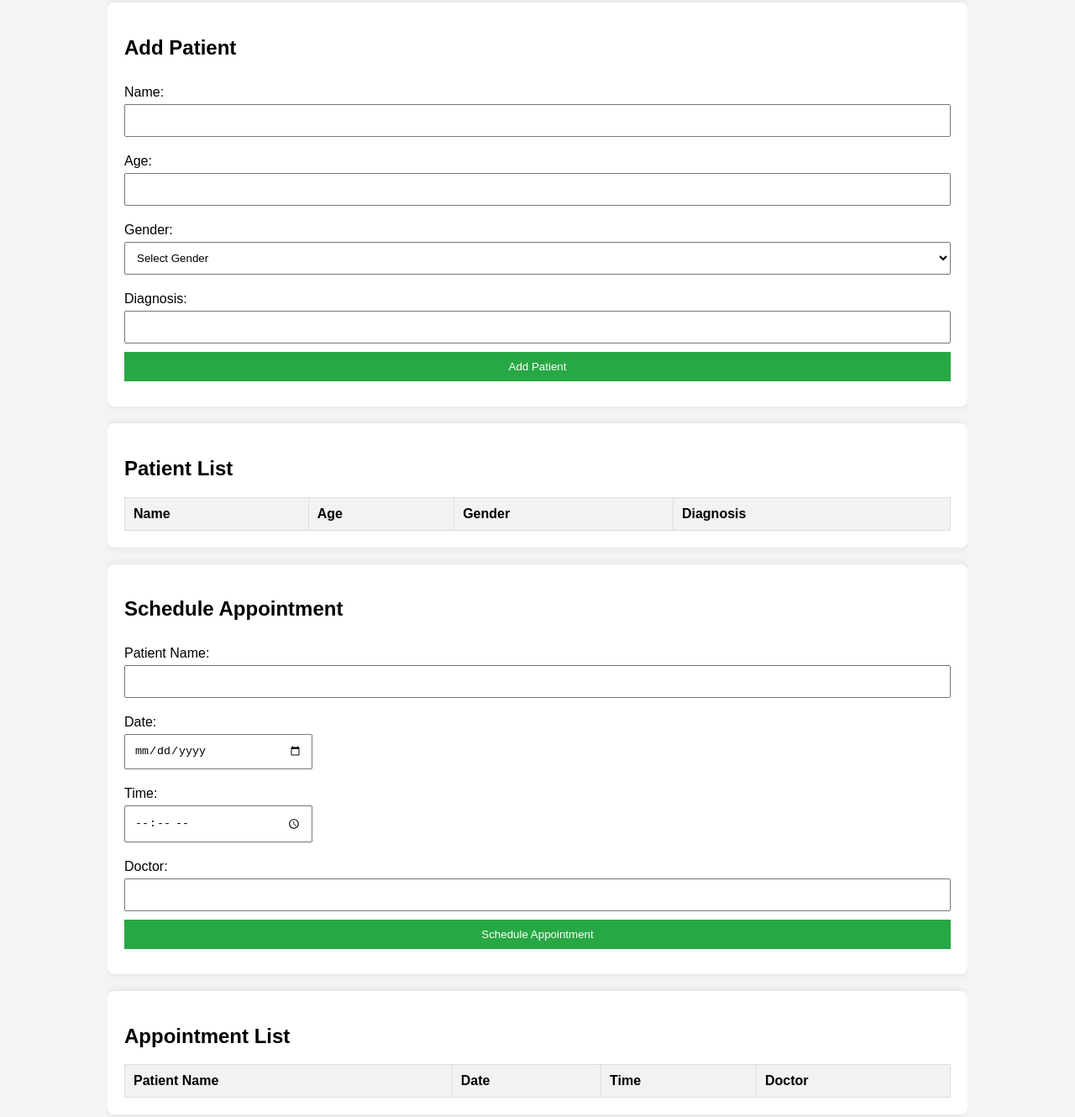
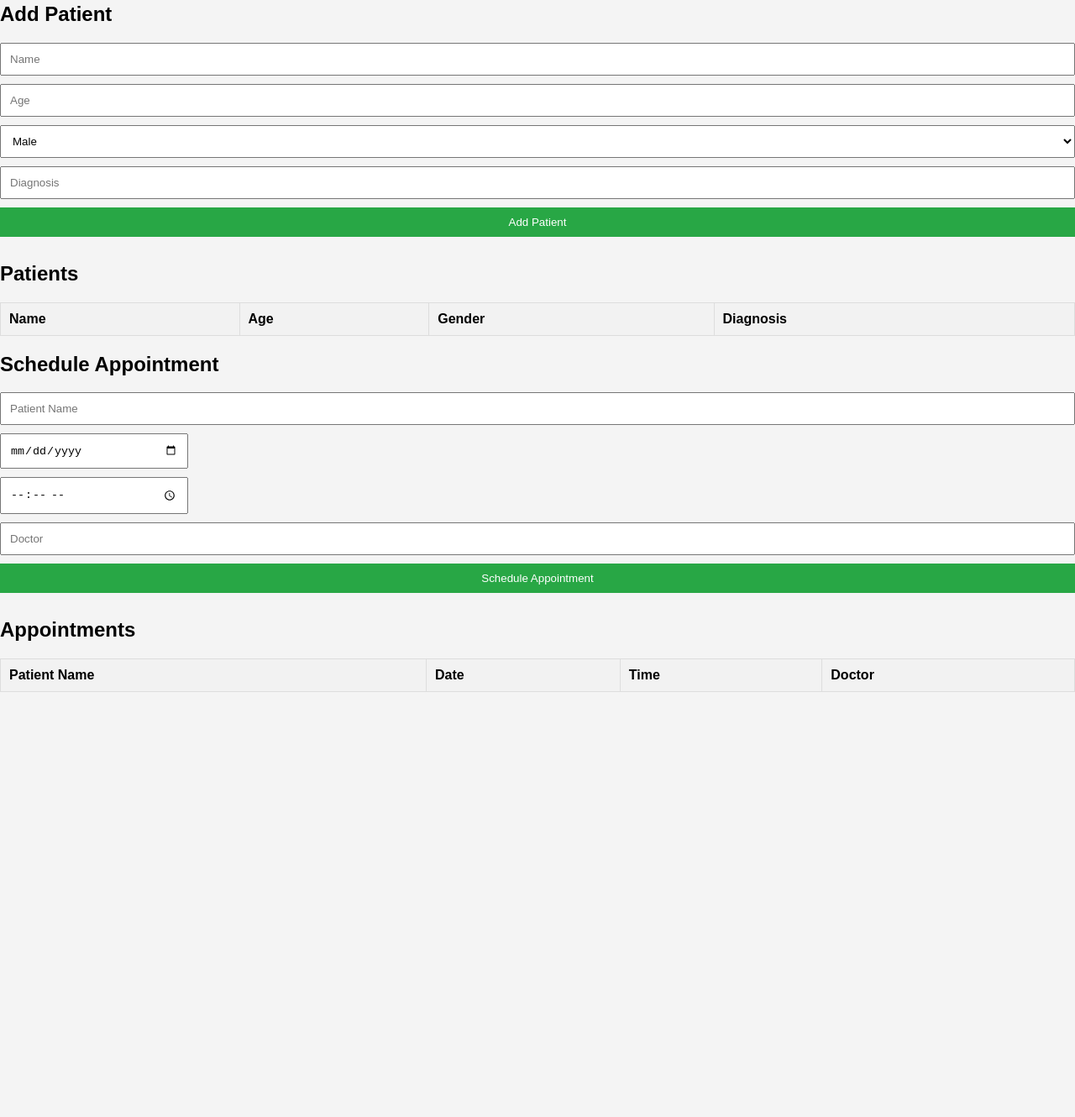
Before and after one commit to asarawagi1/clinic-management-system, a plain HTML site: page index.html in a window 1280 px wide. Shown: the part 77-1407 px from the top of the page at 84% size. After the commit the page ends 901 px from the top, so only its background shows below. Drawn offline with Linux system fonts and the light colour scheme.

Commit message:
Update index.html

```diff
--- a/index.html
+++ b/index.html
@@ -7,35 +7,21 @@
     <link rel="stylesheet" href="styles.css">
 </head>
 <body>
-    <div class="container">
     <h1>Clinic Management System</h1>
 
-        <!-- Patient Management Section -->
-        <div class="form-section">
     <h2>Add Patient</h2>
     <form id="patientForm">
-                <label for="name">Name:</label>
-                <input type="text" id="name" required>
-
-                <label for="age">Age:</label>
-                <input type="number" id="age" required>
-
-                <label for="gender">Gender:</label>
+        <input type="text" id="name" placeholder="Name" required>
+        <input type="number" id="age" placeholder="Age" required>
         <select id="gender" required>
-                    <option value="">Select Gender</option>
             <option value="Male">Male</option>
             <option value="Female">Female</option>
         </select>
-
-                <label for="diagnosis">Diagnosis:</label>
-                <input type="text" id="diagnosis" required>
-
+        <input type="text" id="diagnosis" placeholder="Diagnosis" required>
         <button type="submit">Add Patient</button>
     </form>
-        </div>
 
-        <div class="list-section">
-            <h2>Patient List</h2>
+    <h2>Patients</h2>
     <table id="patientList">
         <thead>
             <tr>
@@ -45,34 +31,19 @@
                 <th>Diagnosis</th>
             </tr>
         </thead>
-                <tbody>
-                    <!-- Patient records will be added here dynamically -->
-                </tbody>
+        <tbody></tbody>
     </table>
-        </div>
 
-        <!-- Appointment Scheduling Section -->
-        <div class="form-section">
     <h2>Schedule Appointment</h2>
     <form id="appointmentForm">
-                <label for="patientName">Patient Name:</label>
-                <input type="text" id="patientName" required>
-
-                <label for="date">Date:</label>
+        <input type="text" id="patientName" placeholder="Patient Name" required>
         <input type="date" id="date" required>
-
-                <label for="time">Time:</label>
         <input type="time" id="time" required>
-
-                <label for="doctor">Doctor:</label>
-                <input type="text" id="doctor" required>
-
+        <input type="text" id="doctor" placeholder="Doctor" required>
         <button type="submit">Schedule Appointment</button>
     </form>
-        </div>
 
-        <div class="list-section">
-            <h2>Appointment List</h2>
+    <h2>Appointments</h2>
     <table id="appointmentList">
         <thead>
             <tr>
@@ -82,12 +53,9 @@
                 <th>Doctor</th>
             </tr>
         </thead>
-                <tbody>
-                    <!-- Appointment records will be added here dynamically -->
-                </tbody>
+        <tbody></tbody>
     </table>
-        </div>
-    </div>
+
     <script src="script.js"></script>
 </body>
 </html>
```
Lines whose indentation alone changed are shown as unchanged.
